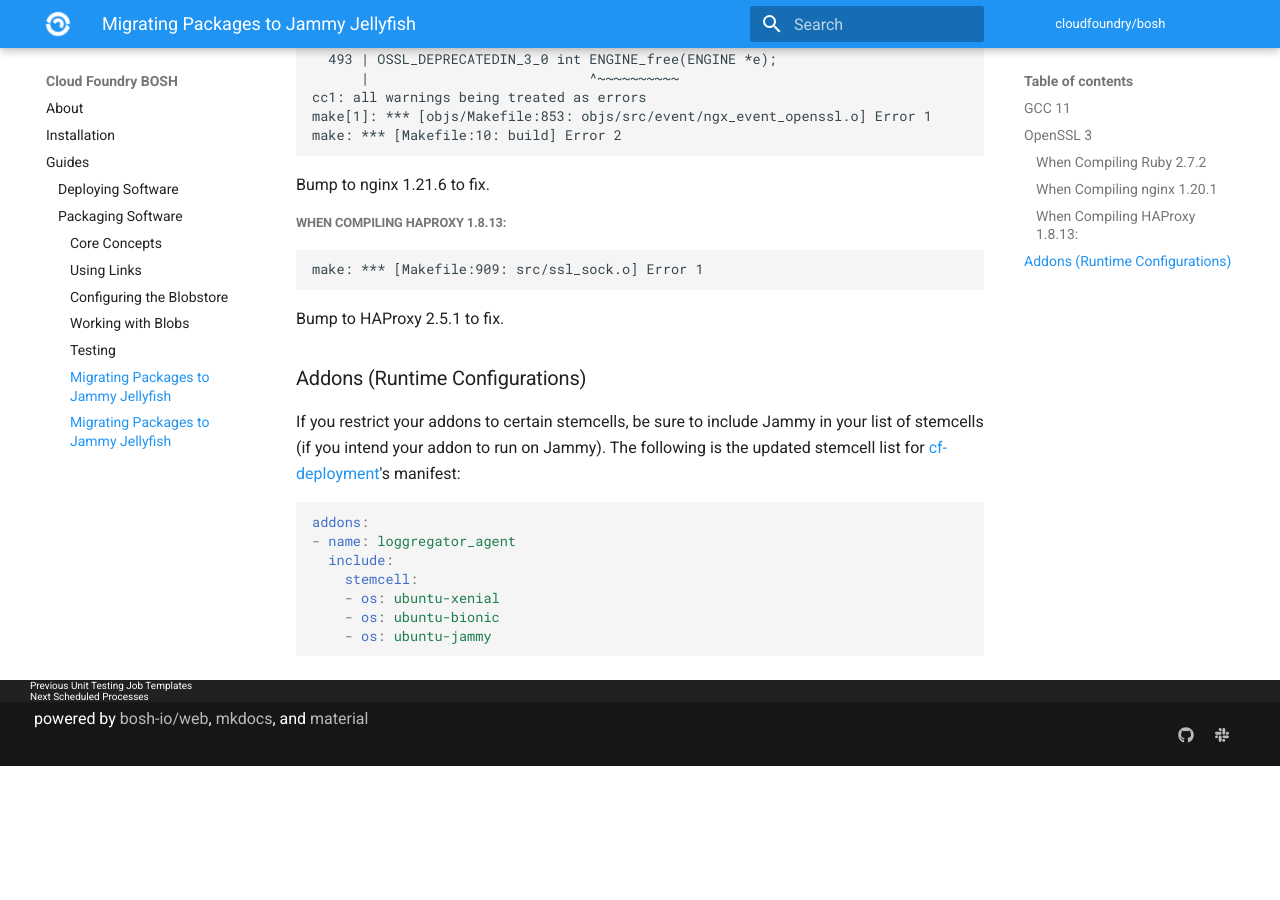
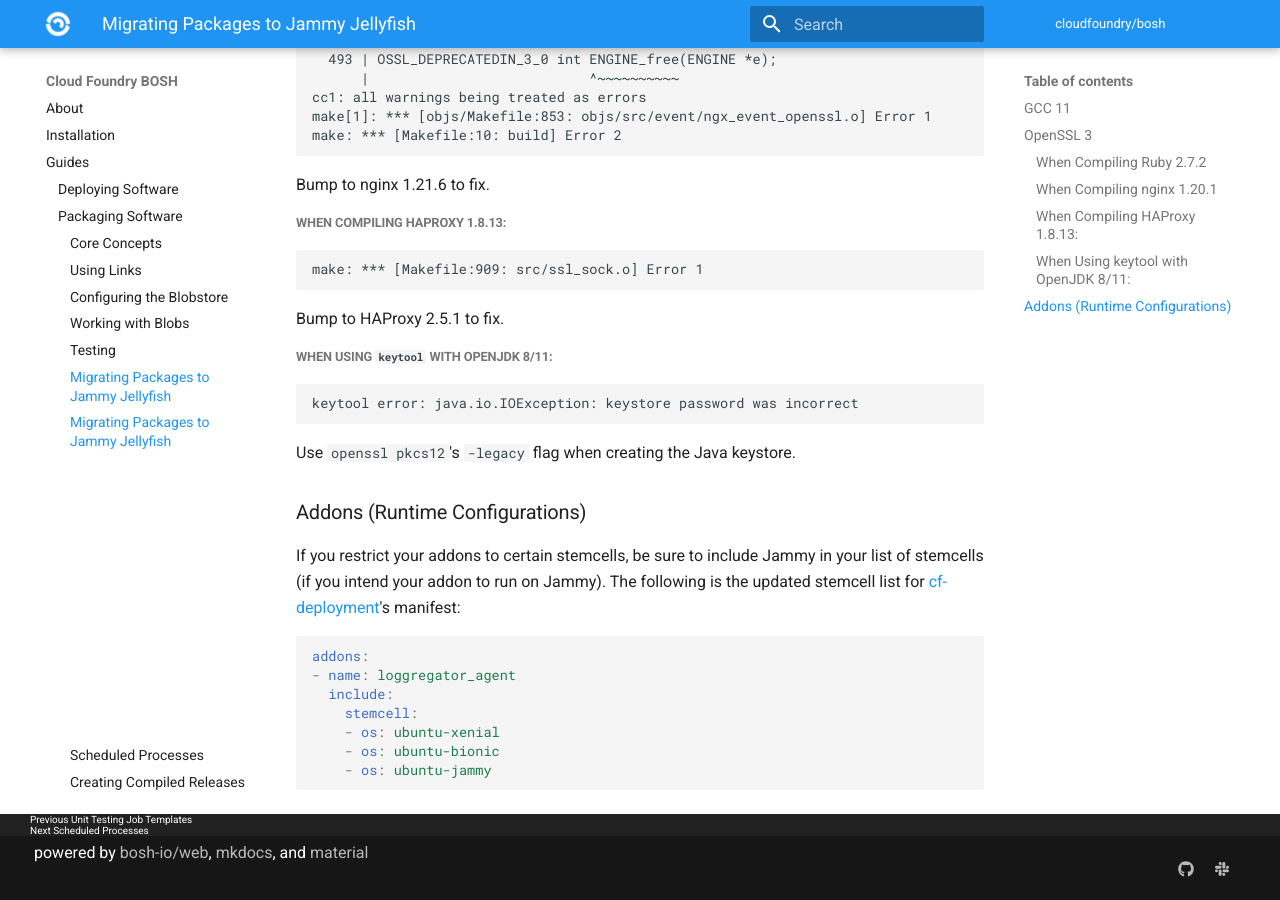
Before and after one commit to cloudfoundry/docs-bosh, an MkDocs documentation site: the page built from content/jammy-migration.md, in a window 1280 px wide and 900 px high, scrolled down 1798 px. Built offline with MkDocs 1.6.1 and Material for MkDocs 9.7.7, drawn with Linux system fonts in a browser that asks for light colours; old or Windows-style settings are respelled for this version of MkDocs; before the commit the page ends 2564 px from its top, so only the background shows below that.

Commit message:
Jammy migration: OpenJDK 8/11 keystore caveats
Signed-off-by: Brian Cunnie <bcunnie@vmware.com>

````diff
--- a/content/jammy-migration.md
+++ b/content/jammy-migration.md
@@ -86,6 +86,14 @@ make: *** [Makefile:909: src/ssl_sock.o] Error 1
 
 Bump to HAProxy 2.5.1 to fix.
 
+##### When Using `keytool` with OpenJDK 8/11:
+
+```
+keytool error: java.io.IOException: keystore password was incorrect
+```
+
+Use `openssl pkcs12`'s `-legacy` flag when creating the Java keystore.
+
 ### Addons (Runtime Configurations)
 
 If you restrict your addons to certain stemcells, be sure to include Jammy in your list of stemcells (if you intend your addon to run on Jammy). The following is the updated stemcell list for [cf-deployment](https://github.com/cloudfoundry/cf-deployment)'s manifest:
````
